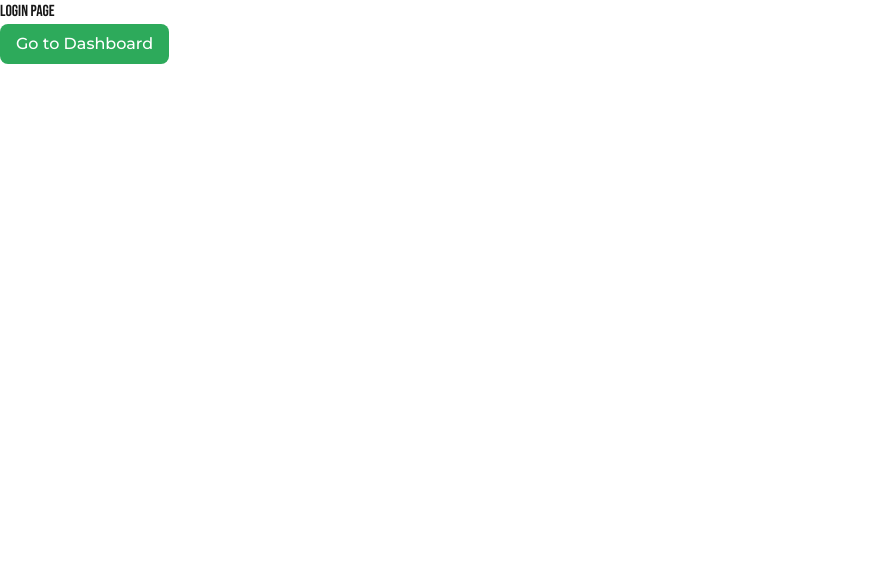
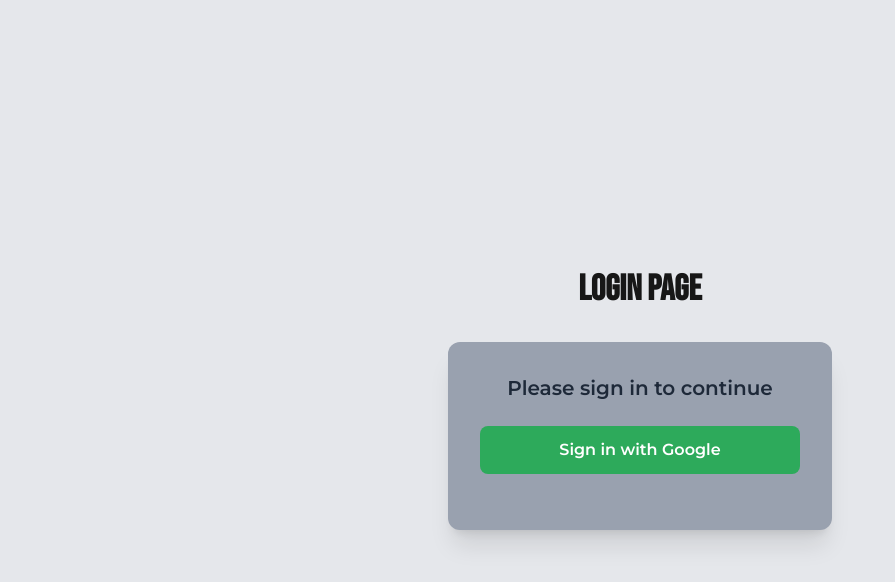
Before and after one commit to SantiagoCardenasX/kickoff, a Next.js app: page /login in a window 1280 px wide. Shown: the top 582 px of the page, without its empty margins (0-895 px from the left). Built offline with nearby package versions, Linux system fonts and the light colour scheme; no server answers.

Commit message:
feat: implement authentication context with Google sign-in and sign-out functionality

```diff
--- /dev/null
+++ b/app/login/_utils/auth-context.js
@@ -0,0 +1,59 @@
+"use client";
+
+import { useContext, createContext, useState, useEffect } from "react";
+import {
+  signInWithPopup,
+  signOut,
+  onAuthStateChanged,
+  GoogleAuthProvider,
+} from "firebase/auth";
+import { auth } from "./firebase";
+
+// Create the AuthContext to manage authentication state
+const AuthContext = createContext();
+
+export const AuthContextProvider = ({ children }) => {
+  const [user, setUser] = useState(null);
+
+  // Function to handle Google sign-in
+  const googleSignIn = async () => {
+    const provider = new GoogleAuthProvider();
+    try {
+      const result = await signInWithPopup(auth, provider);
+      // The signed-in user info
+      const user = result.user;
+      return user;
+    } catch (error) {
+      console.error("Error signing in with Google", error);
+      throw error;
+    }
+  };
+
+  // Function to handle sign-out
+  const firebaseSignOut = async () => {
+    try {
+      await signOut(auth);
+    } catch (error) {
+      console.error("Error signing out", error);
+    }
+  };
+
+  // Listen for authentication state changes and update the user
+  useEffect(() => {
+    const unsubscribe = onAuthStateChanged(auth, (currentUser) => {
+      setUser(currentUser); // Set the user state based on the authentication status
+    });
+    return () => unsubscribe();
+  }, []); // Only run once on mount, not every time `user` changes
+
+  return (
+    <AuthContext.Provider value={{ user, googleSignIn, firebaseSignOut }}>
+      {children}
+    </AuthContext.Provider>
+  );
+};
+
+// Custom hook to access the authentication context
+export const useUserAuth = () => {
+  return useContext(AuthContext);
+};
--- /dev/null
+++ b/app/login/layout.js
@@ -0,0 +1,5 @@
+import { AuthContextProvider } from "./_utils/auth-context";
+
+export default function Layout({ children }) {
+  return <AuthContextProvider>{children}</AuthContextProvider>;
+}
--- a/app/login/page.js
+++ b/app/login/page.js
@@ -1,12 +1,63 @@
+"use client";
+
 import Link from "next/link";
+import { useUserAuth } from "./_utils/auth-context"; // Importing the useUserAuth hook
 
 export default function Page() {
+  // Using the useUserAuth hook to get user and googleSignIn function
+  const { user, googleSignIn, firebaseSignOut } = useUserAuth(); // Destructure googleSignIn here
+
+  const handleGoogleSignIn = async () => {
+    try {
+      await googleSignIn(); // Now googleSignIn is defined here
+    } catch (error) {
+      console.error("Error signing in with Google", error);
+    }
+  };
+
+  const handleSignOut = async () => {
+    try {
+      await firebaseSignOut();
+    } catch (error) {
+      console.error("Error signing out", error);
+    }
+  };
+
   return (
-    <div>
-      <h1>Login Page</h1>
-      <Link href="/leagues">
-        <button className="font-medium bg-[#2DAA5B] px-4 py-2 rounded-lg text-white cursor-pointer transition duration-300 hover:bg-[#1D2A68]">Go to Dashboard</button>
-      </Link>
+    <div className="flex flex-col justify-center items-center h-screen bg-gray-200">
+      <h1 className="text-4xl font-semibold text-center mb-8">Login Page</h1>
+
+      {/* If the user is not logged in, show the login message */}
+      {!user ? (
+        <div className="w-full max-w-sm p-8 bg-gray-400 shadow-xl rounded-xl text-center">
+          <p className="text-xl font-semibold mb-6 text-gray-800">
+            Please sign in to continue
+          </p>
+
+          {/* Button triggers Google sign-in */}
+          <button
+            onClick={handleGoogleSignIn}
+            className="w-full px-6 py-3 mb-6 bg-[#2DAA5B] text-white rounded-lg font-semibold hover:bg-[#1D2A68] transition duration-300 cursor-pointer"
+          >
+            Sign in with Google
+          </button>
+        </div>
+      ) : (
+        // If the user is logged in, show the "Go to Dashboard" button
+        <>
+          <Link href="/leagues">
+            <button className="font-medium bg-[#2DAA5B] px-4 py-2 rounded-lg text-white cursor-pointer transition duration-300 hover:bg-[#1D2A68]">
+              Go to Dashboard
+            </button>
+          </Link>
+          <button
+            onClick={handleSignOut}
+            className="font-medium bg-[#2DAA5B] px-4 py-2 rounded-lg text-white cursor-pointer transition duration-300 hover:bg-[#1D2A68]"
+          >
+            Sign Out
+          </button>
+        </>
+      )}
     </div>
   );
 }
```
